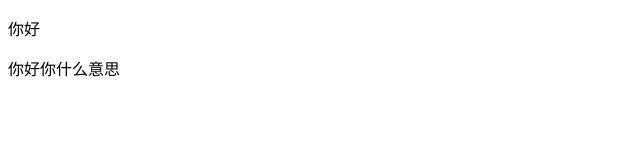
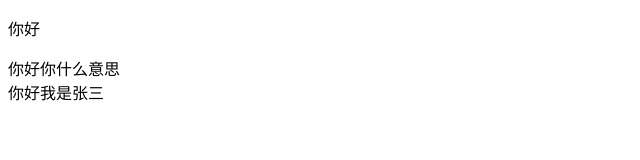
Before and after one commit to cht-w/gitStudy, a plain HTML site: page src/index.html in a window 1280 px wide. Shown: the whole page, without its empty margins (0-640 px from the left). Drawn offline with Linux system fonts and the light colour scheme.

Commit message:
我先暂存一个还没有完成的修改

```diff
--- a/src/index.html
+++ b/src/index.html
@@ -9,5 +9,7 @@
     <p>你好</p>
 
     你好你什么意思
+
+    <div>你好我是张三</div>
 </body>
 </html>
```
